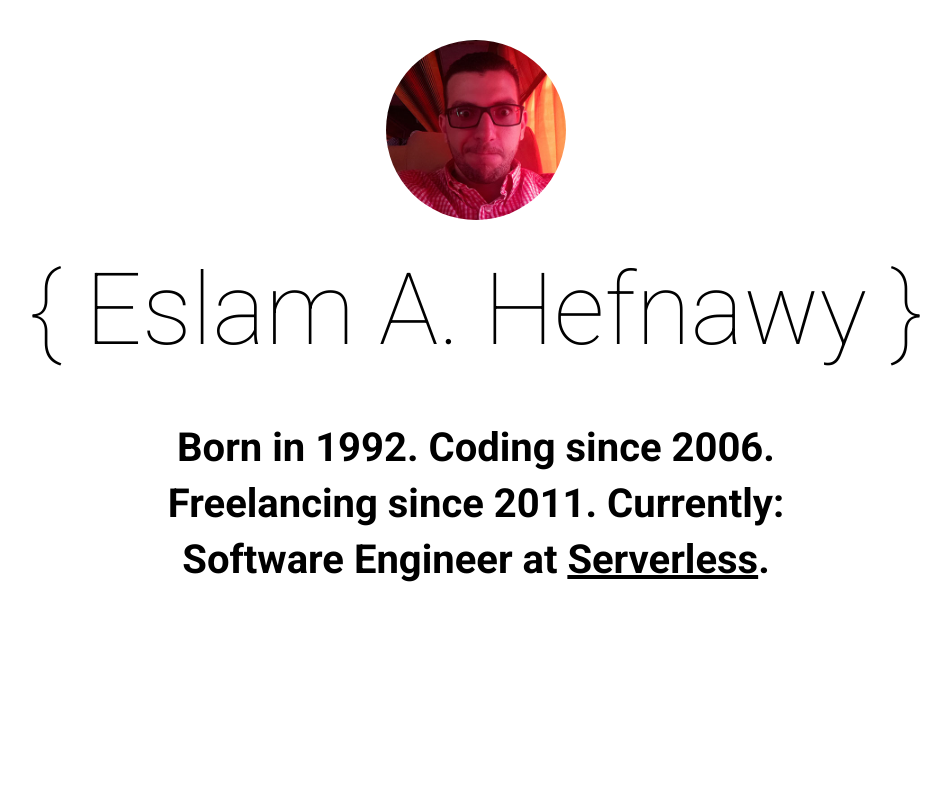
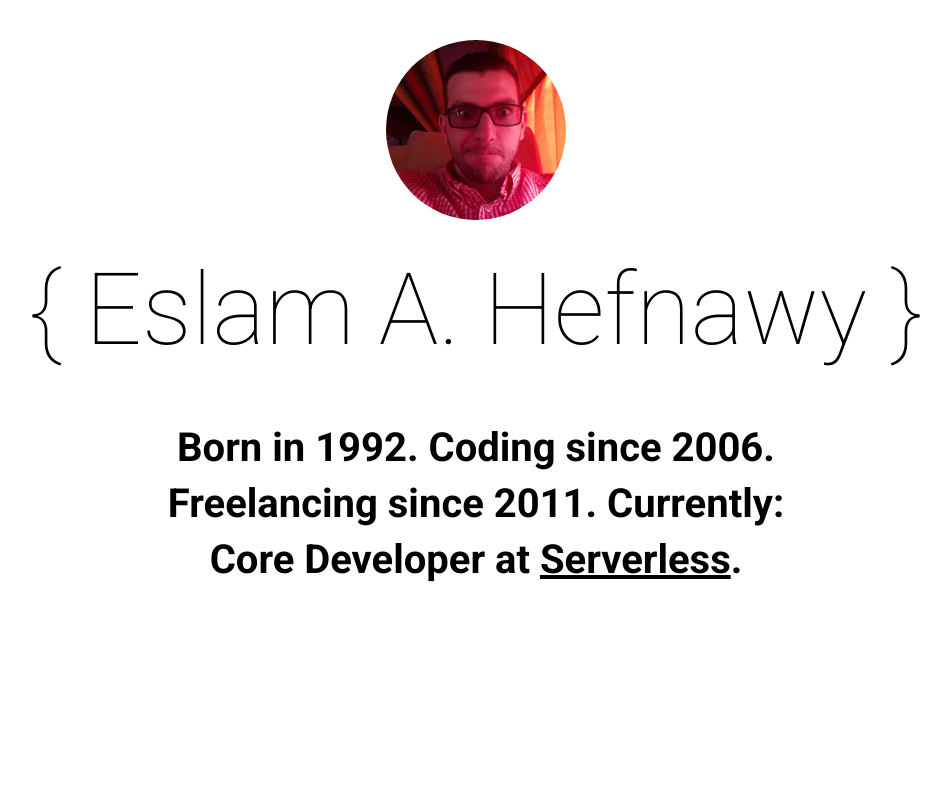
Before and after one commit to eahefnawy/eahefnawy.github.io, a plain HTML site: page index.html in a window 1280 px wide. Shown: the top 800 px of the page, without its empty margins (164-1115 px from the left). Drawn offline with Linux system fonts and the light colour scheme; a web font is replaced by a local one.

Commit message:
Update Title

```diff
--- a/index.html
+++ b/index.html
@@ -7,7 +7,7 @@
 
         <meta charset="utf-8">
         <meta http-equiv="X-UA-Compatible" content="IE=edge">
-        <title>Eslam A. Hefnawy - Software Engineer at Serverless.</title>
+        <title>Eslam A. Hefnawy - Core Developer at Serverless.</title>
         <meta name="description" content="Eslam A. Hefnawy: Born in 1992. Coding since 2006. Freelancing since 2011. Currently: Software Engineer at Serverless.">
         <meta name="description" content="">
         <meta name="viewport" content="width=device-width, initial-scale=1">
@@ -33,7 +33,7 @@
 
             <h3 class="wow fadeInLeft">Born in 1992. Coding since 2006.</h3>
             <h3 class="wow fadeInRight">Freelancing since 2011. Currently:</h3>
-            <h3 class="wow fadeInLeft">Software Engineer at <a href="http://serverless.com" title="The Serverless Framework" target="_blank">Serverless</a>.</h3>
+            <h3 class="wow fadeInLeft">Core Developer at <a href="http://serverless.com" title="The Serverless Framework" target="_blank">Serverless</a>.</h3>
 
         </header>
         <nav>
```
